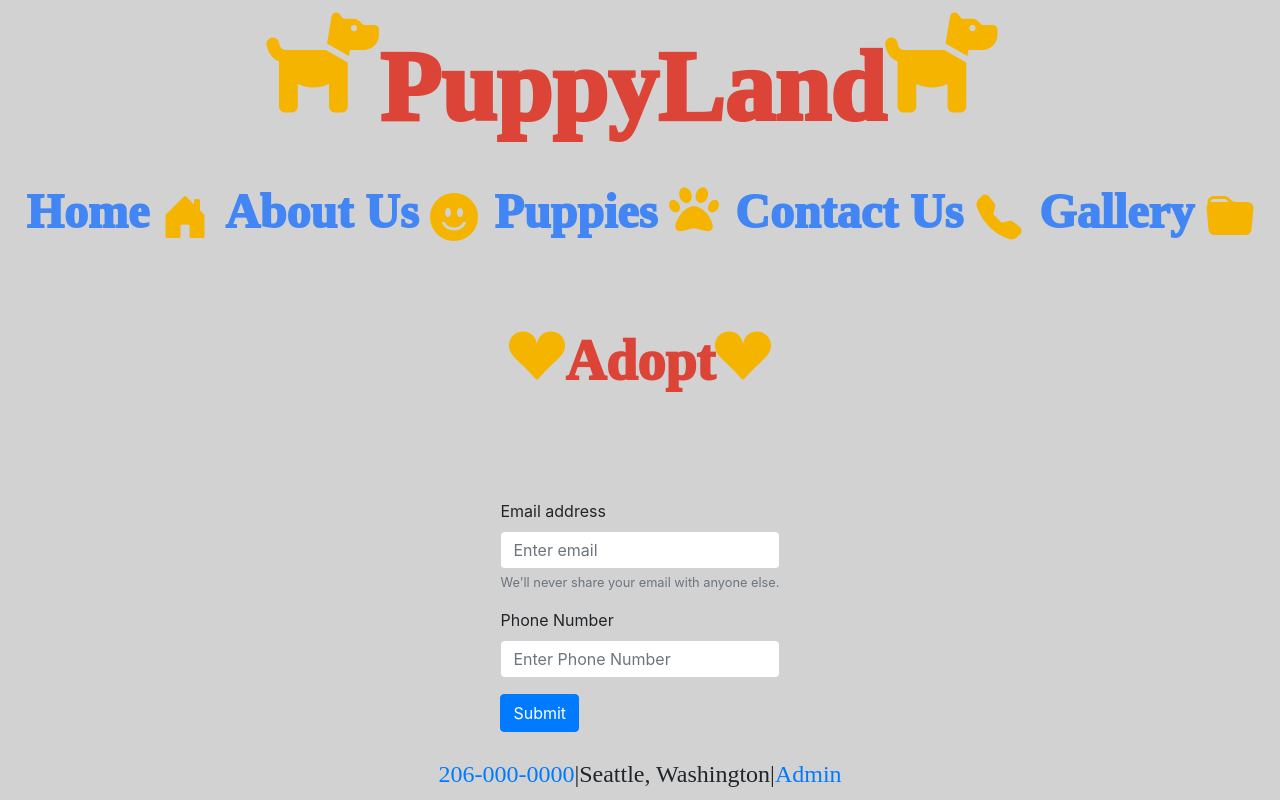
After one commit to Mikey-Simmons/PuppyLand_v2, a Django app: page /adopt in a window 1280 px wide. The commit adds this page. Run offline with Django 3.2, Linux system fonts and the light colour scheme; some libraries are stand-ins or nearby versions.

Commit message:
started adopt page

```diff
--- a/puppyland/main/static/css/style.css
+++ b/puppyland/main/static/css/style.css
@@ -111,14 +111,8 @@ i{
     display: flex;
     justify-content: center !important;
 }
-form{
-    width: 500px !important;
-    justify-content: center;
-}
-.dog-form{
-    display: flex;
-    justify-content: center;
-}
+
+
 #paradiv{
     justify-content: center;
 }
--- /dev/null
+++ b/puppyland/main/templates/adoptform.html
@@ -0,0 +1,105 @@
+<!DOCTYPE html>
+<html lang="en">
+
+<head>
+    <meta charset="UTF-8">
+    <meta name="viewport" content="width=device-width, initial-scale=1.0">
+    <title>PuppyLand</title>
+    <!-- Required meta tags -->
+    <meta charset="utf-8">
+    <meta name="viewport" content="width=device-width, initial-scale=1, shrink-to-fit=no">
+    <!-- load Bootstrap -->
+    <link rel="stylesheet" href="https://stackpath.bootstrapcdn.com/bootstrap/4.4.1/css/bootstrap.min.css">
+
+    <!-- Optional JavaScript -->
+    <!-- jQuery first, then Popper.js, then Bootstrap JS -->
+    <script src="https://code.jquery.com/jquery-3.5.1.min.js"
+        integrity="sha256-9/aliU8dGd2tb6OSsuzixeV4y/faTqgFtohetphbbj0=" crossorigin="anonymous"></script>
+    <script src='https://kit.fontawesome.com/a076d05399.js'></script>
+    <script src="https://cdnjs.cloudflare.com/ajax/libs/popper.js/1.14.7/umd/popper.min.js"
+        integrity="sha384-UO2eT0CpHqdSJQ6hJty5KVphtPhzWj9WO1clHTMGa3JDZwrnQq4sF86dIHNDz0W1"
+        crossorigin="anonymous"></script>
+    <script src="https://maxcdn.bootstrapcdn.com/bootstrap/4.0.0/js/bootstrap.min.js"
+        integrity="sha384-JZR6Spejh4U02d8jOt6vLEHfe/JQGiRRSQQxSfFWpi1MquVdAyjUar5+76PVCmYl" crossorigin="anonymous">
+        </script>
+    <link rel="stylesheet" href="static/css/style.css">
+</head>
+
+<body>
+    <div class="fluid-container">
+
+        <nav class="navbar navbar-expand-lg navbar-dark bg-primary">
+            <a class="navbar-brand" href="/"><i class='fas fa-dog' style='font-size:100px'></i> PuppyLand <i
+                    class='fas fa-dog' style='font-size:100px'></i></a>
+            <button class="navbar-toggler" type="button" data-toggle="collapse" data-target="#navbarNavAltMarkup"
+                aria-controls="navbarNavAltMarkup" aria-expanded="false" aria-label="Toggle navigation">
+                <span class="navbar-toggler-icon"></span>
+            </button>
+            <div class="collapse navbar-collapse" id="navbarNavAltMarkup">
+                <div class="navbar-nav">
+                    <a class="nav-link" href="/"> Home <svg width="1em" height="1em" viewBox="0 0 16 16"
+                            class="bi bi-house-door-fill" fill="currentColor" xmlns="http://www.w3.org/2000/svg">
+                            <path
+                                d="M6.5 10.995V14.5a.5.5 0 0 1-.5.5H2a.5.5 0 0 1-.5-.5v-7a.5.5 0 0 1 .146-.354l6-6a.5.5 0 0 1 .708 0l6 6a.5.5 0 0 1 .146.354v7a.5.5 0 0 1-.5.5h-4a.5.5 0 0 1-.5-.5V11c0-.25-.25-.5-.5-.5H7c-.25 0-.5.25-.5.495z" />
+                            <path fill-rule="evenodd" d="M13 2.5V6l-2-2V2.5a.5.5 0 0 1 .5-.5h1a.5.5 0 0 1 .5.5z" />
+                        </svg><span class="sr-only">(current)</span></a>
+                    <a class="nav-link" href="/aboutus"> About Us <svg width="1em" height="1em" viewBox="0 0 16 16"
+                            class="bi bi-emoji-smile-fill" fill="currentColor" xmlns="http://www.w3.org/2000/svg">
+                            <path fill-rule="evenodd"
+                                d="M8 16A8 8 0 1 0 8 0a8 8 0 0 0 0 16zM7 6.5C7 7.328 6.552 8 6 8s-1-.672-1-1.5S5.448 5 6 5s1 .672 1 1.5zM4.285 9.567a.5.5 0 0 1 .683.183A3.498 3.498 0 0 0 8 11.5a3.498 3.498 0 0 0 3.032-1.75.5.5 0 1 1 .866.5A4.498 4.498 0 0 1 8 12.5a4.498 4.498 0 0 1-3.898-2.25.5.5 0 0 1 .183-.683zM10 8c.552 0 1-.672 1-1.5S10.552 5 10 5s-1 .672-1 1.5S9.448 8 10 8z" />
+                        </svg></a>
+                    <a class="nav-link" href="/puppies"> Puppies <i class='fas fa-paw' style='font-size:50px'></i></a>
+                    <a class="nav-link" href="/contactus"> Contact Us <svg width="1em" height="1em" viewBox="0 0 16 16"
+                            class="bi bi-telephone-fill" fill="currentColor" xmlns="http://www.w3.org/2000/svg">
+                            <path fill-rule="evenodd"
+                                d="M2.267.98a1.636 1.636 0 0 1 2.448.152l1.681 2.162c.309.396.418.913.296 1.4l-.513 2.053a.636.636 0 0 0 .167.604L8.65 9.654a.636.636 0 0 0 .604.167l2.052-.513a1.636 1.636 0 0 1 1.401.296l2.162 1.681c.777.604.849 1.753.153 2.448l-.97.97c-.693.693-1.73.998-2.697.658a17.47 17.47 0 0 1-6.571-4.144A17.47 17.47 0 0 1 .639 4.646c-.34-.967-.035-2.004.658-2.698l.97-.969z" />
+                        </svg></a>
+                    <a class="nav-link" href="gallery"> Gallery <svg width="1em" height="1em" viewBox="0 0 16 16"
+                            class="bi bi-folder-fill" fill="currentColor" xmlns="http://www.w3.org/2000/svg">
+                            <path fill-rule="evenodd"
+                                d="M9.828 3h3.982a2 2 0 0 1 1.992 2.181l-.637 7A2 2 0 0 1 13.174 14H2.826a2 2 0 0 1-1.991-1.819l-.637-7a1.99 1.99 0 0 1 .342-1.31L.5 3a2 2 0 0 1 2-2h3.672a2 2 0 0 1 1.414.586l.828.828A2 2 0 0 0 9.828 3zm-8.322.12C1.72 3.042 1.95 3 2.19 3h5.396l-.707-.707A1 1 0 0 0 6.172 2H2.5a1 1 0 0 0-1 .981l.006.139z" />
+                        </svg></a>
+
+                </div>
+            </div>
+        </nav>
+        <div class="jumbotron">
+            <h1 class="display-4"><svg xmlns="http://www.w3.org/2000/svg" width="1em" height="1em" fill="currentColor"
+                    class="bi bi-suit-heart-fill" viewBox="0 0 16 16">
+                    <path
+                        d="M4 1c2.21 0 4 1.755 4 3.92C8 2.755 9.79 1 12 1s4 1.755 4 3.92c0 3.263-3.234 4.414-7.608 9.608a.513.513 0 0 1-.784 0C3.234 9.334 0 8.183 0 4.92 0 2.755 1.79 1 4 1z" />
+                </svg> Adopt <svg xmlns="http://www.w3.org/2000/svg" width="1em" height="1em" fill="currentColor"
+                    class="bi bi-suit-heart-fill" viewBox="0 0 16 16">
+                    <path
+                        d="M4 1c2.21 0 4 1.755 4 3.92C8 2.755 9.79 1 12 1s4 1.755 4 3.92c0 3.263-3.234 4.414-7.608 9.608a.513.513 0 0 1-.784 0C3.234 9.334 0 8.183 0 4.92 0 2.755 1.79 1 4 1z" />
+                </svg></h1>
+        </div>
+        <div class="container">
+            <form>
+                <div class="form-group">
+                  <label for="exampleInputEmail1">Email address</label>
+                  <input type="email" class="form-control" id="exampleInputEmail1" aria-describedby="emailHelp" placeholder="Enter email">
+                  <small id="emailHelp" class="form-text text-muted">We'll never share your email with anyone else.</small>
+                </div>
+                <div class="form-group">
+                  <label for="phone">Phone Number</label>
+                  <input type="text" class="form-control" id="phone" placeholder="Enter Phone Number">
+                </div>
+
+                <button type="submit" class="btn btn-primary">Submit</button>
+              </form>
+        </div>
+
+
+
+
+
+        <footer class="footer"> <a href="tel:2060000000">206-000-0000</a>|Seattle, Washington|<a href="/admin">Admin</a>
+        </footer>
+
+    </div>
+
+
+</body>
+
+</html>
--- a/puppyland/main/urls.py
+++ b/puppyland/main/urls.py
@@ -12,5 +12,6 @@ urlpatterns = [
     path('adddog',views.adddog),
     path('addpup',views.addpup),
     path('contactus',views.contactpage),
-    path('gallery',views.gallery)
+    path('gallery',views.gallery),
+    path('adopt',views.adoptpage)
 ]
--- a/puppyland/main/views.py
+++ b/puppyland/main/views.py
@@ -88,3 +88,5 @@ def contactpage(request):
     return render(request,'contactus.html')
 def gallery(request):
     return render(request,'gallery.html')
+def adoptpage(request):
+    return render(request,'adoptform.html')
```
Also changed, not shown: puppyland/main/models.py (+9 -0 lines).
